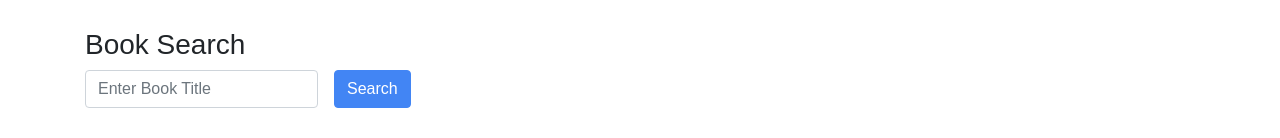
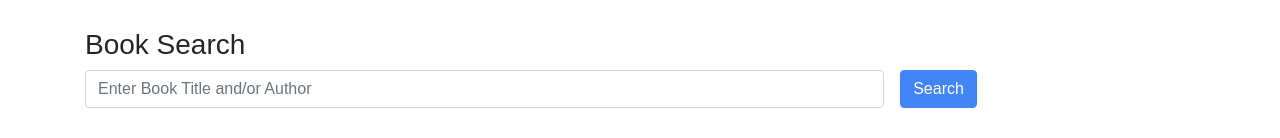
Before and after one commit to jpauletti/google-books-search, a React (Create React App) app in the folder client/: page / in a window 1280 px wide. Shown: the part 269-407 px from the top of the page. Built offline with nearby package versions, Linux system fonts and the light colour scheme; no server answers.

Commit message:
code cleanup, adjust search box styling

```diff
--- a/client/src/components/Results/index.js
+++ b/client/src/components/Results/index.js
@@ -3,10 +3,6 @@ import "./style.css";
 import API from "../../utils/API";
 
 class Results extends Component {
-    componentDidMount = () => {
-
-    }
-
 
     saveBook = event => {
         event.preventDefault();
@@ -26,7 +22,6 @@ class Results extends Component {
         return (
             <div className="row mt-4">
                 <div className="col-md-12">
-                    {/* <h3 className="display-5">{this.props.title}</h3> */}
                     <div className="card">
                         <h5 className="card-header">Results</h5>
                         <div className="card-body">
@@ -92,53 +87,6 @@ class Results extends Component {
                                 }
                             ) : <p>No Results Found.</p> } */}
 
-
-
-                            {/* <div className="result-card">
-                                <div className="row">
-                                    <div className="col-md-10 col-sm-9">
-                                        <h5 class="card-title">Book Title Result</h5>
-                                        <p class="card-text">Written by: Author Name</p>
-                                    </div>
-                                    <div className="col-md-2 col-sm-3 text-right">
-                                        <a href="#" class="btn btn-sm btn-primary firstBtn">View</a>
-                                        <a href="#" class="btn btn-sm btn-primary">Delete</a>
-                                    </div>
-                                </div>
-                                <div className="row mt-2">
-                                    <div className="col-md-3">
-                                        <img className="img-fluid" src="./harry-potter.jpg" width="200px" />
-                                    </div>
-
-                                    <div className="col-md-9">
-                                        lorem ipsum summary text goes here
-                                    </div>
-                                </div>
-                                <hr />
-                            </div>
-
-                            <div className="result-card">
-                                <div className="row">
-                                    <div className="col-md-10 col-sm-9">
-                                        <h5 class="card-title">Book Title Result</h5>
-                                        <p class="card-text">Written by: Author Name</p>
-                                    </div>
-                                    <div className="col-md-2 col-sm-3 text-right">
-                                        <a href="#" class="btn btn-sm btn-primary firstBtn">View</a>
-                                        <a href="#" class="btn btn-sm btn-primary">Delete</a>
-                                    </div>
-                                </div>
-                                <div className="row mt-2">
-                                    <div className="col-md-3">
-                                        <img className="img-fluid" src="./harry-potter.jpg" width="200px" />
-                                    </div>
-
-                                    <div className="col-md-9">
-                                        lorem ipsum summary text goes here
-                                    </div>
-                                </div>
-                                <hr />
-                            </div> */}
                         </div>
                     </div>
 
--- a/client/src/components/Saved/index.js
+++ b/client/src/components/Saved/index.js
@@ -3,24 +3,6 @@ import "./style.css";
 import API from "../../utils/API";
 
 class Saved extends Component {
-    componentDidMount = () => {
-        // console.log(this.props.savedBooks);
-        // console.log(this.props.savedBooks.length === 0);
-    }
-
-
-    // saveBook = event => {
-    //     event.preventDefault();
-    //     const index = event.target.parentNode.parentNode.parentNode.getAttribute("data-i");
-    //     console.log(index);
-
-    //     const newBook = this.props.searchResults[index];
-    //     console.log(newBook);
-
-    //     API.saveBook(newBook).then(dbData => {
-    //         console.log("saved");
-    //     })
-    // }
 
     deleteBook = event => {
         event.preventDefault();
@@ -105,52 +87,6 @@ class Saved extends Component {
                                 ) : <p>No Saved Books yet.</p>} */}
 
 
-
-                            {/* <div className="result-card">
-                                <div className="row">
-                                    <div className="col-md-10 col-sm-9">
-                                        <h5 class="card-title">Book Title Result</h5>
-                                        <p class="card-text">Written by: Author Name</p>
-                                    </div>
-                                    <div className="col-md-2 col-sm-3 text-right">
-                                        <a href="#" class="btn btn-sm btn-primary firstBtn">View</a>
-                                        <a href="#" class="btn btn-sm btn-primary">Delete</a>
-                                    </div>
-                                </div>
-                                <div className="row mt-2">
-                                    <div className="col-md-3">
-                                        <img className="img-fluid" src="./harry-potter.jpg" width="200px" />
-                                    </div>
-
-                                    <div className="col-md-9">
-                                        lorem ipsum summary text goes here
-                                    </div>
-                                </div>
-                                <hr />
-                            </div>
-
-                            <div className="result-card">
-                                <div className="row">
-                                    <div className="col-md-10 col-sm-9">
-                                        <h5 class="card-title">Book Title Result</h5>
-                                        <p class="card-text">Written by: Author Name</p>
-                                    </div>
-                                    <div className="col-md-2 col-sm-3 text-right">
-                                        <a href="#" class="btn btn-sm btn-primary firstBtn">View</a>
-                                        <a href="#" class="btn btn-sm btn-primary">Delete</a>
-                                    </div>
-                                </div>
-                                <div className="row mt-2">
-                                    <div className="col-md-3">
-                                        <img className="img-fluid" src="./harry-potter.jpg" width="200px" />
-                                    </div>
-
-                                    <div className="col-md-9">
-                                        lorem ipsum summary text goes here
-                                    </div>
-                                </div>
-                                <hr />
-                            </div> */}
                         </div>
                     </div>
 
--- a/client/src/components/Search/index.js
+++ b/client/src/components/Search/index.js
@@ -67,7 +67,7 @@ class Search extends Component {
                     <form className="form-inline">
                         <div className="form-group mx-sm-3 mb-2">
                             <label htmlFor="search" className="sr-only">Search for Books</label>
-                            <input type="text" className="form-control" id="search" placeholder="Enter Book Title" value={this.state.search} onChange={this.inputChange} />
+                            <input type="text" className="form-control" id="search" placeholder="Enter Book Title and/or Author" value={this.state.search} onChange={this.inputChange} />
                         </div>
                         <button type="submit" className="btn btn-primary mb-2" onClick={this.searchSubmit}>Search</button>
                     </form>
--- a/client/src/components/Search/style.css
+++ b/client/src/components/Search/style.css
@@ -16,3 +16,13 @@
         margin-right: 1rem!important;
     }
 }
+
+.form-group {
+    width: 72%;
+}
+
+@media (min-width: 576px) {
+    .form-inline .form-control {
+        width: -webkit-fill-available;
+    }
+}
```
Also changed, not shown: 1 other file (tests, documents, lock files or other folders).
